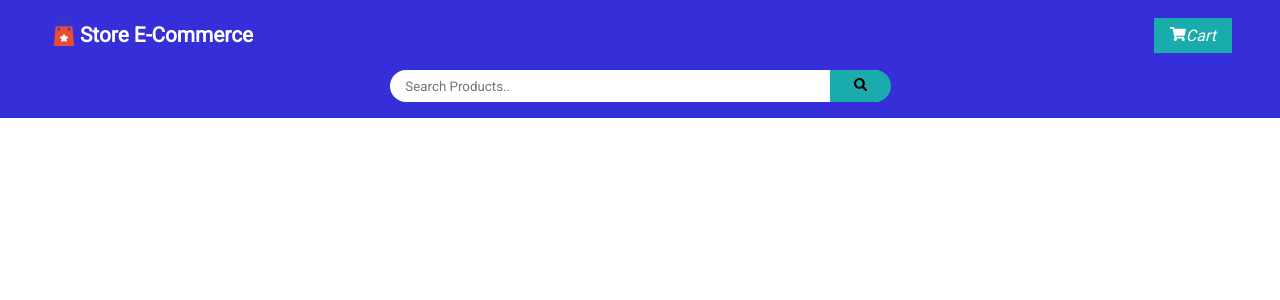
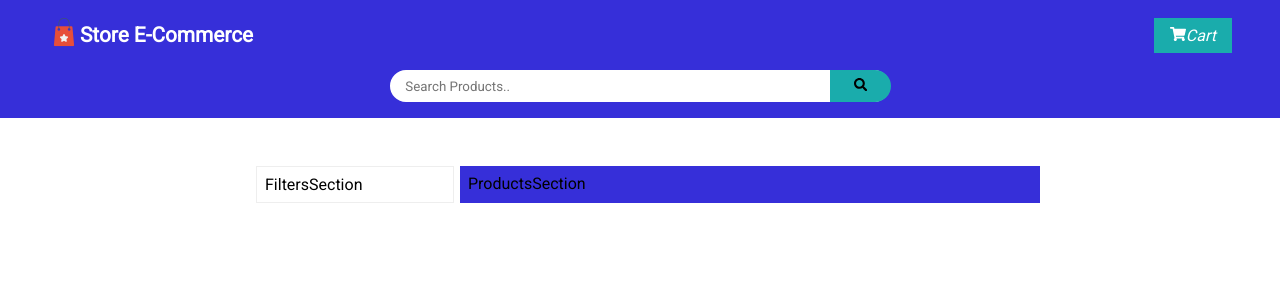
Before and after one commit to Brijsunil2/store-e-commerce, a React (Vite) app in the folder frontend/: page / in a window 1280 px wide. Shown: the top 300 px of the page. Built offline with nearby package versions, Linux system fonts and the light colour scheme.

Commit message:
Create css var for colors and create basic layout for body

```diff
--- a/frontend/src/App.jsx
+++ b/frontend/src/App.jsx
@@ -1,9 +1,15 @@
 import "./styles/App.css";
 import Header from "./components/Header";
+import FiltersSection from "./components/FiltersSection";
+import ProductsSection from "./components/ProductsSection";
 
 function App() {
   return (<>
-    <Header></Header>
+    <Header/>
+    <div className="body-container">
+      <FiltersSection/>
+      <ProductsSection/>
+    </div>
   </>);
 }
 
--- /dev/null
+++ b/frontend/src/components/FiltersSection.jsx
@@ -0,0 +1,9 @@
+import "../styles/FiltersSection.css"
+
+const FiltersSection = () => {
+  return (
+    <div className="filterssection-container">FiltersSection</div>
+  )
+}
+
+export default FiltersSection
--- /dev/null
+++ b/frontend/src/components/ProductsSection.jsx
@@ -0,0 +1,9 @@
+import "../styles/ProductsSection.css"
+
+const ProductsSection = () => {
+  return (
+    <div className="productssection-container">ProductsSection</div>
+  )
+}
+
+export default ProductsSection
--- a/frontend/src/components/SearchBar.jsx
+++ b/frontend/src/components/SearchBar.jsx
@@ -1,15 +1,25 @@
 import "../styles/SearchBar.css";
 import { FaSearch } from "react-icons/fa";
+import { useState } from "react";
 
 const SearchBar = ({placeholder}) => {
+  const [searchText, setSearchText] = useState("")
+
+  const submitHandle = (e) => {
+    e.preventDefault();
+    console.log(searchText)
+  }
+
   return (
     <div className="search-bar">
-      <form>
+      <form onSubmit={submitHandle}>
         <input
           className="search-bar-input"
           type="search"
           placeholder={placeholder}
           name="search"
+          value={searchText}
+          onChange={e => setSearchText(e.target.value)}
         />
         <button className="search-bar-btn" type="submit">
           <FaSearch />
--- a/frontend/src/styles/App.css
+++ b/frontend/src/styles/App.css
@@ -2,6 +2,13 @@
   padding: 0;
   margin: 0;
   font-family: "Roboto", sans-serif;
+}
+
+:root {
+  --color-one: #362FD9;
+  --color-two: #1AACAC;
+  --color-three: #2E97A7;
+  --color-four: #EEEEEE;
 }
 
 h1 {
@@ -10,10 +17,34 @@ h1 {
 }
 
 header {
-  background-color: #362FD9;
+  background-color: var(--color-one);
   padding: 1rem 3rem;
 }
 
 a {
   text-decoration: none;
 }
+
+.body-container {
+  display: grid;
+  grid-template-columns: 1fr 3fr;
+  margin: 3rem 20%;
+  gap: 1.5rem;
+}
+
+.body-container .filterssection-container {
+  grid-column-start: 1;
+  grid-column-end: 2;
+}
+
+.body-container .productssection-container {
+  grid-column-start: 2;
+  grid-column-end: 4;
+  background-color: var(--color-one);
+}
+
+@media screen and (max-width: 768px) {
+  .body-container {
+    display: flex;
+  }
+}
--- /dev/null
+++ b/frontend/src/styles/FiltersSection.css
@@ -0,0 +1,5 @@
+.filterssection-container {
+  width: 100%;
+  border: 1px var(--color-four) solid;
+  padding: 0.5rem;
+}
--- a/frontend/src/styles/Header.css
+++ b/frontend/src/styles/Header.css
@@ -39,10 +39,10 @@ header .header-right-items .cart-btn {
   color: white;
   font-size: 1em;
   font-style: italic;
-  background-color: #1AACAC;
+  background-color: var(--color-two);
 }
 
 header .header-right-items .cart-btn:hover {
-  background-color: #1a9b9b;
+  background-color: var(--color-three);
   cursor: pointer;
 }
--- /dev/null
+++ b/frontend/src/styles/ProductsSection.css
@@ -0,0 +1,5 @@
+.productssection-container {
+  display: grid;
+  width: 100%;
+  padding: 0.5rem;
+}
--- a/frontend/src/styles/SearchBar.css
+++ b/frontend/src/styles/SearchBar.css
@@ -19,11 +19,11 @@
 }
 
 .search-bar input[type="search"]:focus {
-  border: 2px solid #1AACAC;
+  border: 2px solid var(--color-two);
 }
 
 .search-bar .search-bar-btn:hover {
-  background-color: #1a9b9b;
+  background-color: var(--color-three);
   cursor: pointer;
 }
 
@@ -31,7 +31,7 @@
   position: absolute;
   right: 0;
   padding: 0 1.5rem;
-  background-color: #1AACAC;
+  background-color: var(--color-two);
   border: none;
   height: 100%;
   border-radius: 0 2rem 2rem 0;
```
